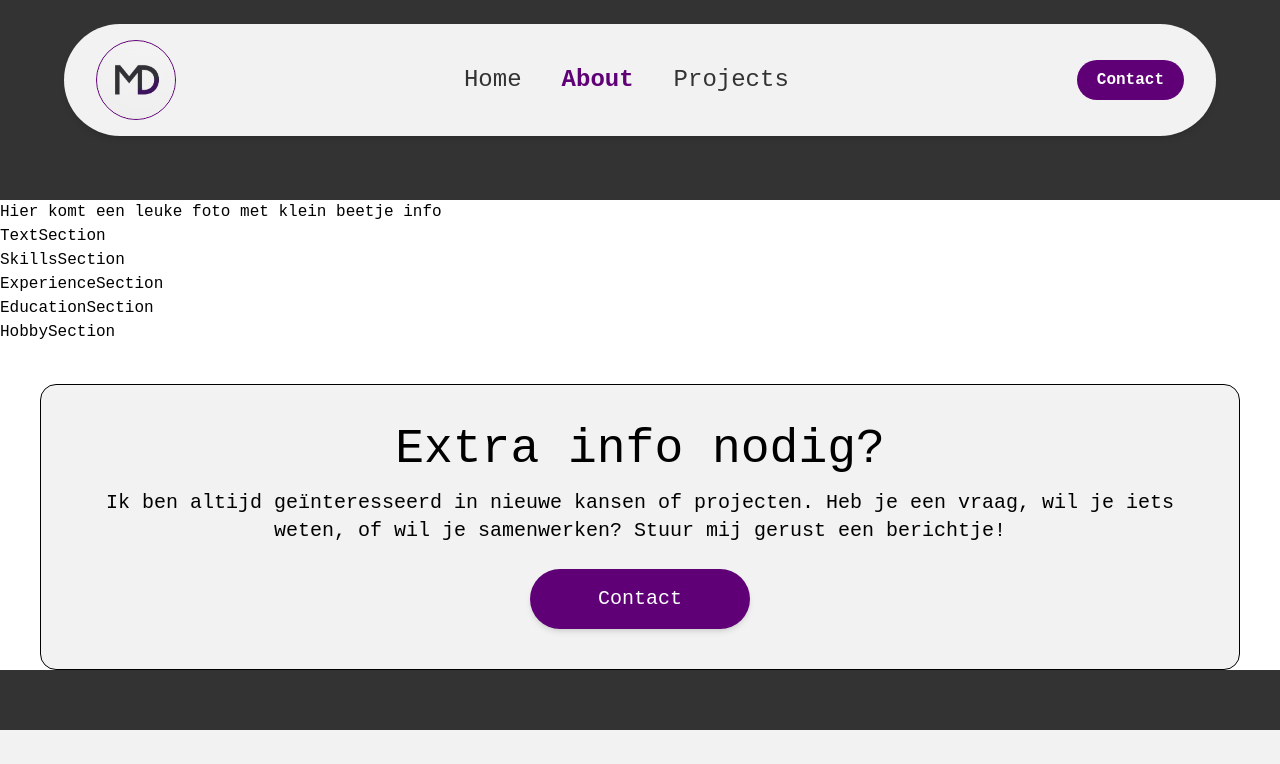
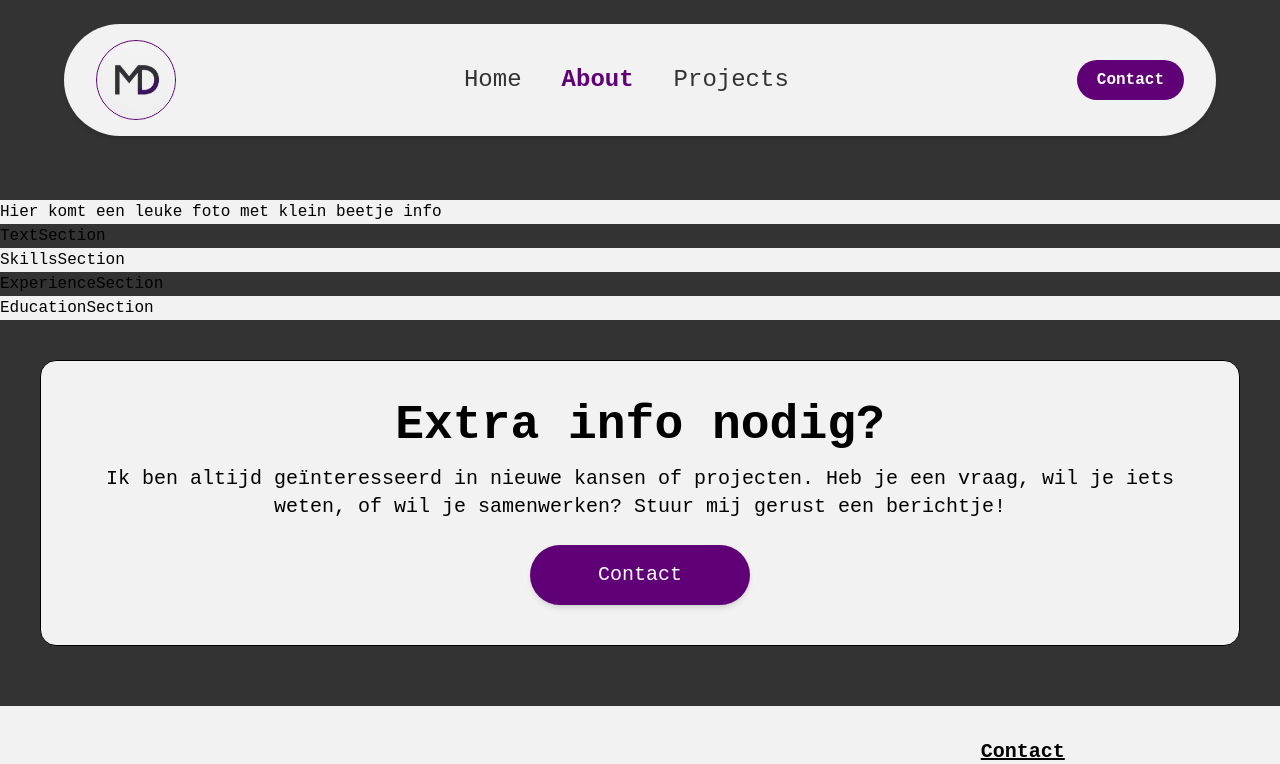
Before and after one commit to milandhondt/Portfolio, a React (Vite) app in the folder Portfolio/: page /about in a window 1280 px wide. Shown: the top 764 px of the page. Built offline with nearby package versions, Linux system fonts and the light colour scheme; no server answers; a web font is replaced by a local one.

Commit message:
Fixed section colours after removing section

```diff
--- a/Portfolio/src/components/About me/ContactSection.jsx
+++ b/Portfolio/src/components/About me/ContactSection.jsx
@@ -5,7 +5,7 @@ const ContactSection = () => {
   return (
     <div>
       <div className="bg-[#F2F2F2] border rounded-2xl p-10 m-10 mb-0 text-center">
-        <h1 className='text-5xl mb-4'>Extra info nodig?</h1>
+        <h1 className='text-5xl mb-4 font-semibold'>Extra info nodig?</h1>
         <p className='text-xl'>
           Ik ben altijd geïnteresseerd in nieuwe kansen of projecten. Heb je een vraag, wil je iets weten, of wil je samenwerken? Stuur mij gerust een berichtje!
         </p>
--- a/Portfolio/src/components/About me/Education/EducationSection.jsx
+++ b/Portfolio/src/components/About me/Education/EducationSection.jsx
@@ -1,6 +1,6 @@
 const EducationSection = () => {
   return (
-    <div>EducationSection</div>
+    <div className="bg-[#F2F2F2]">EducationSection</div>
   )
 }
 
--- a/Portfolio/src/components/About me/Hobbies/HobbySection.jsx
+++ /dev/null
@@ -1,7 +0,0 @@
-const HobbySection = () => {
-  return (
-    <div>HobbySection</div>
-  )
-}
-
-export default HobbySection;
--- a/Portfolio/src/components/About me/Skills/SkillsSection.jsx
+++ b/Portfolio/src/components/About me/Skills/SkillsSection.jsx
@@ -1,6 +1,6 @@
 const SkillsSection = () => {
   return (
-    <div>SkillsSection</div>
+    <div className="bg-[#F2F2F2]">SkillsSection</div>
   )
 }
 
--- a/Portfolio/src/pages/AboutPage.jsx
+++ b/Portfolio/src/pages/AboutPage.jsx
@@ -2,18 +2,16 @@ import TextSection from '../components/About me/TextSection'
 import SkillsSection from '../components/About me/Skills/SkillsSection'
 import ExperienceSection from '../components/About me/Experience/ExperienceSection'
 import EducationSection from '../components/About me/Education/EducationSection'
-import HobbySection from '../components/About me/Hobbies/HobbySection'
 import ContactSection from '../components/About me/ContactSection'
 
 const AboutPage = () => {
   return (
-    <div>
-      <p>Hier komt een leuke foto met klein beetje info</p>
+    <div className='bg-[#333333]'>
+      <p className="bg-[#F2F2F2]">Hier komt een leuke foto met klein beetje info</p>
       <TextSection />
       <SkillsSection />
       <ExperienceSection />
       <EducationSection />
-      <HobbySection />
       <ContactSection />
     </div>
   )
```
Also changed, not shown: Portfolio/src/components/About me/Hobbies/Hobby.jsx (deleted), Portfolio/src/components/About me/Hobbies/HobbyList.jsx (deleted).
